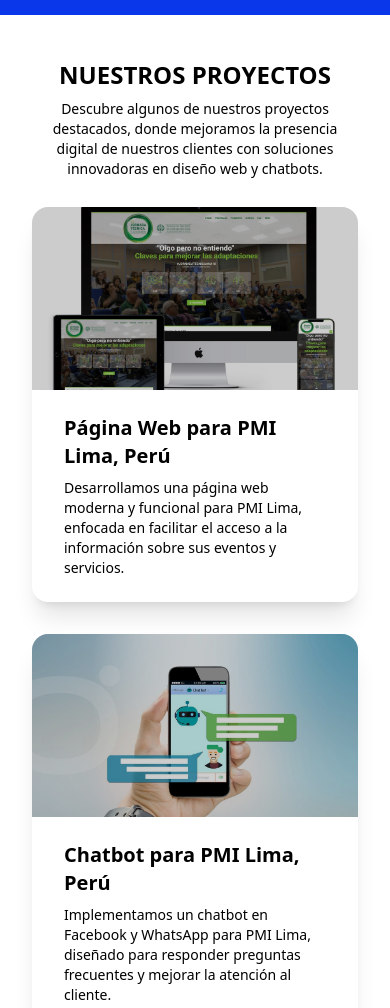
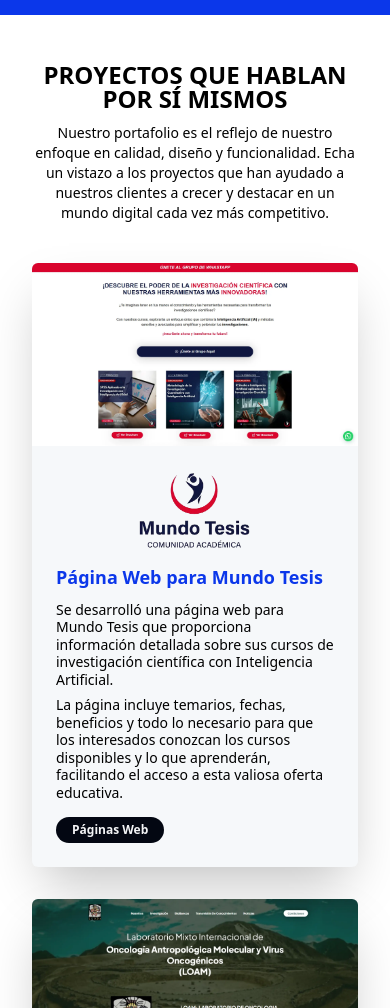
Before and after one commit to JuanLC28/new-felev-web, an Astro site: page / in a window 390 px wide. Shown: the part 3420-4428 px from the top of the page. Built offline with nearby package versions, Linux system fonts and the light colour scheme; Astro itself is replaced by a stand-in of ours.

Commit message:
Change Projects section

```diff
--- a/src/components/Projects.astro
+++ b/src/components/Projects.astro
@@ -3,22 +3,46 @@
 
 const projects = [
   {
-    title: 'Página Web para PMI Lima, Perú',
-    description:
-      'Desarrollamos una página web moderna y funcional para PMI Lima, enfocada en facilitar el acceso a la información sobre sus eventos y servicios.',
-    image: '/images/pagina-web-pmi-lima-peru.jpg',
+    title: 'Página Web para Mundo Tesis',
+    description: [
+      'Se desarrolló una página web para Mundo Tesis que proporciona información detallada sobre sus cursos de investigación científica con Inteligencia Artificial.',
+      'La página incluye temarios, fechas, beneficios y todo lo necesario para que los interesados conozcan los cursos disponibles y lo que aprenderán, facilitando el acceso a esta valiosa oferta educativa.',
+    ],
+    image: '/projects/pagina-web-mundo-tesis.webp',
+    logo: '/images/logo-mundo-tesis.webp',
+    tags: ['Páginas Web'],
   },
   {
-    title: 'Chatbot para PMI Lima, Perú',
-    description:
-      'Implementamos un chatbot en Facebook y WhatsApp para PMI Lima, diseñado para responder preguntas frecuentes y mejorar la atención al cliente.',
-    image: '/images/chatbot-pmi-lima-peru.jpg',
+    title: 'Sitio Web para el LMI: LOAM',
+    description: [
+      'Se desarrolló un sitio web integral para LOAM, el sitio incluye varias secciones que presentan su enfoque innovador en la investigación del cáncer y los virus oncogénicos, así como sus proyectos y banco de datos.',
+      'La plataforma fue diseñada para ser intuitiva y facilitar la actualización de contenidos, brindando acceso claro y organizado a la información clave para investigadores, colaboradores y público en general.',
+    ],
+    image: '/projects/sitio-web-loam.webp',
+    logo: '/images/logo-loam.webp',
+    tags: ['Sitios Web'],
   },
   {
-    title: 'Página Web para LionHungry',
-    description:
-      'Creamos una página web atractiva y fácil de usar para LionHungry, un restaurante especializado en parrillas.',
-    image: '/images/pagina-web-lionhungry.jpg',
+    title: 'Landing Page para el TDD 2024 - PMI Lima Perú',
+    description: [
+      'Se desarrolló una landing page dinámica y visualmente atractiva para la 5ta edición del Think Digital Day (TDD), organizado por el PMI Lima Perú Chapter.',
+      'La página fue diseñada para ofrecer una experiencia de usuario fluida, destacando funciones clave como la compra de entradas, la información sobre los ponentes, y un cronómetro de cuenta regresiva para generar expectativa.',
+      'También incluyó detalles sobre las modalidades de participación y beneficios exclusivos, proporcionando una plataforma completa que facilitó el registro y promoción del evento, dirigido a profesionales del ámbito tecnológico y de agilidad.',
+    ],
+    image: '/projects/landing-page-pmi-lima-peru-chapter.webp',
+    logo: '/images/logo-pmi-lima-peru.webp',
+    tags: ['Sitios Web'],
+  },
+  {
+    title: 'Chatbot para PMI Lima Perú Chapter - Asistente Virtual "Tito"',
+    description: [
+      'Se desarrolló un chatbot para el PMI Lima Perú Chapter, disponible a través de WhatsApp y Messenger.',
+      'El chatbot, llamado «Tito», fue diseñado para asistir a los miembros y usuarios interesados en la comunidad, proporcionando respuestas instantáneas sobre temas clave como la membresía, participación en eventos, voluntariado y certificación PMP.',
+      'Con «Tito», el PMI Lima ofrece una herramienta digital eficiente para mejorar la interacción con su comunidad y facilitar el acceso a información relevante en cualquier momento.',
+    ],
+    image: '/projects/chatbot-pmi-lima-peru.webp',
+    logo: '/images/logo-pmi-lima-peru.webp',
+    tags: ['ChatBot', 'WthasApp', 'Facebok'],
   },
 ];
 ---
@@ -26,29 +50,49 @@
 <section id="proyectos" class="bg-white">
   <Container>
     <div class="py-12 px-8 md:p-20 lg:px-5 xl:py-40">
-      <h2 class="text-2xl/6 font-bold text-center mb-3 uppercase">Nuestros Proyectos</h2>
+      <h2 class="text-2xl/6 font-bold text-center mb-3 uppercase">
+        Proyectos Que Hablan por Sí Mismos
+      </h2>
 
-    <p class="text-center font-light text-sm mb-7">
-      Descubre algunos de nuestros proyectos destacados, donde mejoramos la
-      presencia digital de nuestros clientes con soluciones innovadoras en
-      diseño web y chatbots.
+      <p class="text-center font-light text-sm mb-10">
+        Nuestro portafolio es el reflejo de nuestro enfoque en calidad, diseño y
+        funcionalidad. Echa un vistazo a los proyectos que han ayudado a
+        nuestros clientes a crecer y destacar en un mundo digital cada vez más
+        competitivo.
       </p>
 
-    <div class="grid auto-rows-fr grid-cols-1 md:grid-cols-2 gap-8 lg:grid-cols-3">
+      <div class="grid grid-cols-1 md:grid-cols-2 gap-8 lg:grid-cols-1 xl:gap-16">
         {
-        projects.map((project) => (
-          <div class="shadow-xl rounded-2xl overflow-hidden cursor-pointer">
-            <div class="custom-overlay">
+          projects.map(({ image, logo, title, description, tags }) => (
+            <div class="shadow-2xl rounded-md grid grid-cols-1 lg:grid-cols-2 bg-fondo-1 overflow-hidden">
+              <div>
                 <img
-                class="w-full aspect-video object-cover"
-                src={project.image}
-                alt={project.title}
+                  class="w-full aspect-video object-cover lg:h-full"
+                  src={image}
+                  alt={title}
                 />
               </div>
 
-            <div class="py-6 px-8">
-              <h3 class="font-bold text-xl mb-2">{project.title}</h3>
-              <p class="font-light text-sm/5">{project.description}</p>
+              <div class="p-6 xl:p-10">
+                <div class="h-20">
+                  <img class="h-full mx-auto md:m-0" src={logo} />
+                </div>
+
+                <h3 class="mt-4 font-bold text-primary text-lg/tight lg:text-xl/tight mb-2">{title}</h3>
+
+                <div class="mt-3 flex flex-col gap-2">
+                  {description.map((desc) => (
+                    <p class="font-light text-sm/tight">{desc}</p>
+                  ))}
+                </div>
+
+                <div class="mt-4 flex flex-wrap items-center gap-2">
+                  {tags.map((tag) => (
+                    <span class="text-[12px] font-semibold bg-gray-950 text-gray-100 py-1 px-4 rounded-2xl">
+                      {tag}
+                    </span>
+                  ))}
+                </div>
               </div>
             </div>
           ))
@@ -57,24 +101,3 @@
     </div>
   </Container>
 </section>
-
-<style>
-  .custom-overlay {
-    position: relative;
-  }
-
-  .custom-overlay::after {
-    position: absolute;
-    content: '';
-    width: 100%;
-    height: 100%;
-    background: rgba(0, 0, 0, 0.2);
-    top: 0;
-    left: 0;
-    transition: background-color 0.1s linear;
-  }
-  .custom-overlay:hover::after {
-    background-color: rgba(0, 0, 0, 0.1);
-  }
-
-</style>
--- /dev/null
+++ b/src/components/_Projects.astro
@@ -0,0 +1,80 @@
+---
+import Container from './Container.astro';
+
+const projects = [
+  {
+    title: 'Página Web para PMI Lima, Perú',
+    description:
+      'Desarrollamos una página web moderna y funcional para PMI Lima, enfocada en facilitar el acceso a la información sobre sus eventos y servicios.',
+    image: '/images/pagina-web-pmi-lima-peru.jpg',
+  },
+  {
+    title: 'Chatbot para PMI Lima, Perú',
+    description:
+      'Implementamos un chatbot en Facebook y WhatsApp para PMI Lima, diseñado para responder preguntas frecuentes y mejorar la atención al cliente.',
+    image: '/images/chatbot-pmi-lima-peru.jpg',
+  },
+  {
+    title: 'Página Web para LionHungry',
+    description:
+      'Creamos una página web atractiva y fácil de usar para LionHungry, un restaurante especializado en parrillas.',
+    image: '/images/pagina-web-lionhungry.jpg',
+  },
+];
+---
+
+<section id="proyectos" class="bg-white">
+  <Container>
+    <div class="py-12 px-8 md:p-20 lg:px-5 xl:py-40">
+      <h2 class="text-2xl/6 font-bold text-center mb-3 uppercase">Nuestros Proyectos</h2>
+
+    <p class="text-center font-light text-sm mb-7">
+      Descubre algunos de nuestros proyectos destacados, donde mejoramos la
+      presencia digital de nuestros clientes con soluciones innovadoras en
+      diseño web y chatbots.
+    </p>
+
+    <div class="grid auto-rows-fr grid-cols-1 md:grid-cols-2 gap-8 lg:grid-cols-3">
+      {
+        projects.map((project) => (
+          <div class="shadow-xl rounded-2xl overflow-hidden cursor-pointer">
+            <div class="custom-overlay">
+              <img
+                class="w-full aspect-video object-cover"
+                src={project.image}
+                alt={project.title}
+              />
+            </div>
+
+            <div class="py-6 px-8">
+              <h3 class="font-bold text-xl mb-2">{project.title}</h3>
+              <p class="font-light text-sm/5">{project.description}</p>
+            </div>
+          </div>
+        ))
+      }
+    </div>
+    </div>
+  </Container>
+</section>
+
+<style>
+  .custom-overlay {
+    position: relative;
+  }
+
+  .custom-overlay::after {
+    position: absolute;
+    content: '';
+    width: 100%;
+    height: 100%;
+    background: rgba(0, 0, 0, 0.2);
+    top: 0;
+    left: 0;
+    transition: background-color 0.1s linear;
+  }
+  .custom-overlay:hover::after {
+    background-color: rgba(0, 0, 0, 0.1);
+  }
+
+</style>
```
Also changed, not shown: public/images/logo-loam.webp (added), public/images/logo-mundo-tesis.webp (added), public/images/logo-pmi-lima-peru.webp (added), public/projects/chatbot-pmi-lima-peru.webp (added), public/projects/landing-page-pmi-lima-peru-chapter.webp (added), public/projects/pagina-web-mundo-tesis.webp (added), public/projects/sitio-web-loam.webp (added). Lines whose indentation alone changed are shown as unchanged.
